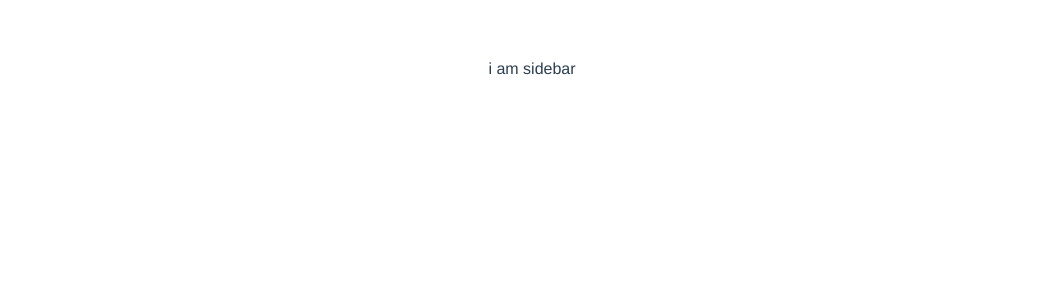
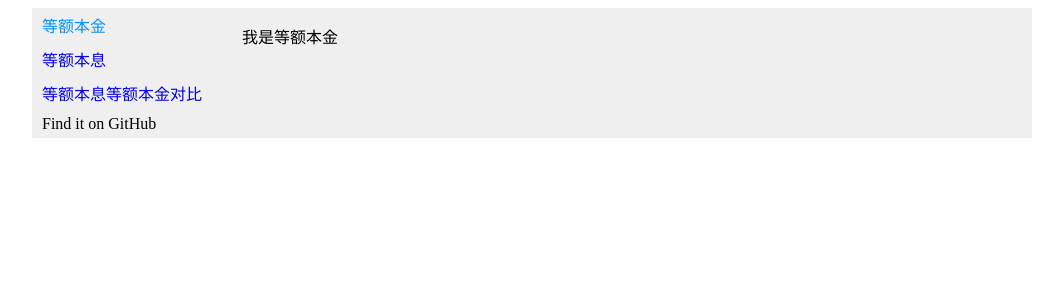
Before and after one commit to xiaogliu/calculator-for-house-loan, a Vue app in the folder vue/: page /#/ in a window 1280 px wide. Shown: the top 300 px of the page, without its empty margins (108-1171 px from the left). Built offline with nearby package versions, Linux system fonts and the light colour scheme.

Commit message:
添加路由

```diff
--- a/vue/src/App.vue
+++ b/vue/src/App.vue
@@ -12,11 +12,8 @@ export default {
 
 <style lang="scss">
 #app {
-  font-family: 'Avenir', Helvetica, Arial, sans-serif;
-  -webkit-font-smoothing: antialiased;
-  -moz-osx-font-smoothing: grayscale;
-  text-align: center;
-  color: #2c3e50;
-  margin-top: 60px;
+  width: 1000px;
+  margin: 0 auto;
+  background: #efefef;
 }
 </style>
--- /dev/null
+++ b/vue/src/common/reset.css
@@ -0,0 +1 @@
+fieldset,hr,img{border:none}article,aside,blockquote,body,button,dd,details,dl,dt,fieldset,figcaption,figure,footer,h1,h2,h3,h4,h5,h6,header,hgroup,hr,input,lengend,li,main,nav,ol,p,pre,section,summary,td,textarea,th,ul{margin:0;padding:0}article,aside,details,figcaption,figure,footer,header,hgroup,main,nav,section,summary{display:block}body{font:14px/1.5 "Hiragino Sans GB","Microsoft YaHei light","Microsoft YaHei",Arial,Helvetica,sans-serif,"宋体"}button,h1,h2,h3,h4,h5,h6,input,select,textarea{font-size:100%}small{font-size:12px}ol,ul{list-style:none}a,a:hover{text-decoration:none}q:after,q:before{content:''}legend{color:#000}button{outline:0;cursor:pointer}table{border-collapse:collapse;border-spacing:0}hr{height:1px}html{overflow-y:scroll}img{max-width:100%}.clear-fix:after{display:block;clear:both;visibility:hidden;height:0;overflow:hidden;content:"."}
--- /dev/null
+++ b/vue/src/components/AverageInterest.vue
@@ -0,0 +1,23 @@
+<template>
+  <div class="average-interest">
+    <SideMenu></SideMenu>
+    <div main-info>
+      <p>我是等额本息</p>
+    </div>
+  </div>
+</template>
+<script>
+  import SideMenu from './SideMenu';
+
+  export default {
+    name: 'averageCapital',
+    components: {
+      SideMenu,
+    },
+  };
+</script>
+<style lang="scss" scoped>
+  .average-interest {
+    display: flex;
+  }
+</style>
--- /dev/null
+++ b/vue/src/components/AveragePrincipal.vue
@@ -0,0 +1,23 @@
+<template>
+  <div class="average-capital">
+    <SideMenu></SideMenu>
+    <div main-info>
+      <p>我是等额本金</p>
+    </div>
+  </div>
+</template>
+<script>
+  import SideMenu from './SideMenu';
+
+  export default {
+    name: 'averageCapital',
+    components: {
+      SideMenu,
+    },
+  };
+</script>
+<style lang="scss" scoped>
+  .average-capital {
+    display: flex;
+  }
+</style>
--- /dev/null
+++ b/vue/src/components/Compare.vue
@@ -0,0 +1,23 @@
+<template>
+  <div class="compare">
+    <SideMenu></SideMenu>
+    <div main-info>
+      <p>我是对比</p>
+    </div>
+  </div>
+</template>
+<script>
+  import SideMenu from './SideMenu';
+
+  export default {
+    name: 'averageCapital',
+    components: {
+      SideMenu,
+    },
+  };
+</script>
+<style lang="scss" scoped>
+  .compare {
+    display: flex;
+  }
+</style>
--- a/vue/src/components/Hello.vue
+++ /dev/null
@@ -1,42 +0,0 @@
-<template>
-  <div class="hello">
-    <sideBar></sideBar>
-  </div>
-</template>
-
-<script>
-import sideBar from './sidebar';
-
-export default {
-  name: 'hello',
-  components: {
-    sideBar,
-  },
-  data() {
-    return {
-      msg: 'Welcome to Your Vue.js App',
-    };
-  },
-};
-</script>
-
-<!-- Add "scoped" attribute to limit CSS to this component only -->
-<style scoped>
-h1, h2 {
-  font-weight: normal;
-}
-
-ul {
-  list-style-type: none;
-  padding: 0;
-}
-
-li {
-  display: inline-block;
-  margin: 0 10px;
-}
-
-a {
-  color: #42b983;
-}
-</style>
--- /dev/null
+++ b/vue/src/components/SideMenu.vue
@@ -0,0 +1,54 @@
+<template>
+	<div class="side-menu">
+		<ul>
+			<li>
+				<router-link to="/">等额本金</router-link>
+			</li>
+			<li>
+				<router-link to="/AverageInterest">等额本息</router-link>
+			</li>
+			<li>
+				<router-link to="/Compare">等额本息等额本金对比</router-link>
+			</li>
+			<li>Find it on GitHub</li>
+		</ul>
+	</div>
+</template>
+
+<script>
+</script>
+
+<!-- Add "scoped" attribute to limit CSS to this component only -->
+<style lang="scss" scoped>
+	@import '../common/reset.css';
+	.side-menu {
+		color: #000;
+		ul {
+			display: flex;
+			flex-direction: column;
+			width: 200px;
+			margin-left: 10px;
+			text-align: left;
+			li {
+				margin: 5px 0;
+				transition: all 0.5s;
+				cursor: pointer;
+				&:hover {
+					margin-left: 5px;
+				}
+				a {
+					transition: all 0.5s;
+					&:visited {
+						color: #000;
+					}
+					&:hover {
+						color: #0091ff;
+					}
+					&.router-link-exact-active {
+						color: #0091ff;
+					}
+				}
+			}
+		}
+	}
+</style>
--- a/vue/src/components/sidebar.vue
+++ /dev/null
@@ -1,13 +0,0 @@
-<template>
-  <div class="sidebar">
-  	<p>i am sidebar</p>
-  </div>
-</template>
-
-<script>
-</script>
-
-<!-- Add "scoped" attribute to limit CSS to this component only -->
-<style lang="scss" scoped>
-
-</style>
--- a/vue/src/router/index.js
+++ b/vue/src/router/index.js
@@ -1,6 +1,8 @@
 import Vue from 'vue';
 import Router from 'vue-router';
-import Hello from '@/components/Hello';
+import AveragePrincipal from '@/components/AveragePrincipal';
+import AverageInterest from '@/components/AverageInterest';
+import Compare from '@/components/Compare';
 
 Vue.use(Router);
 
@@ -8,8 +10,18 @@ export default new Router({
   routes: [
     {
       path: '/',
-      name: 'Hello',
-      component: Hello,
+      name: 'AveragePrincipal',
+      component: AveragePrincipal,
+    },
+    {
+      path: '/AverageInterest',
+      name: 'AverageInterest',
+      component: AverageInterest,
+    },
+    {
+      path: '/Compare',
+      name: 'Compare',
+      component: Compare,
     },
   ],
 });
```
